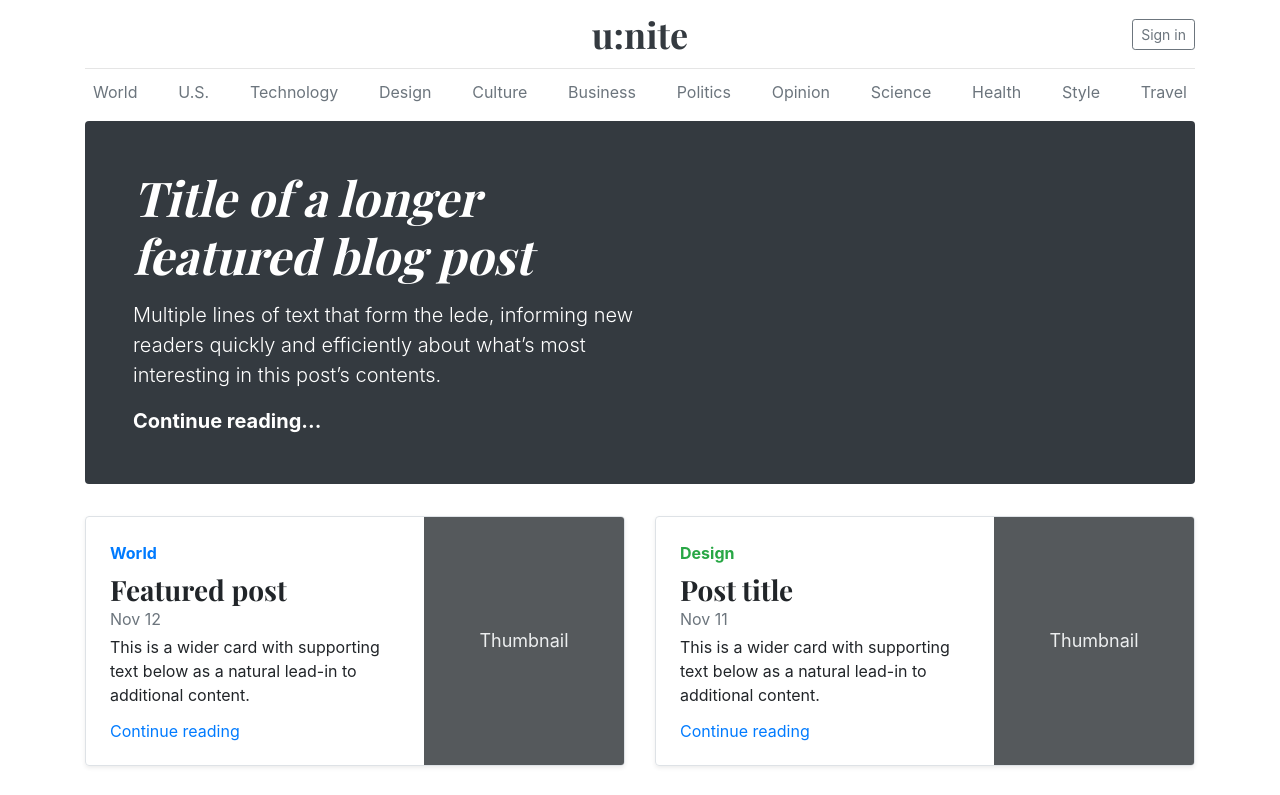
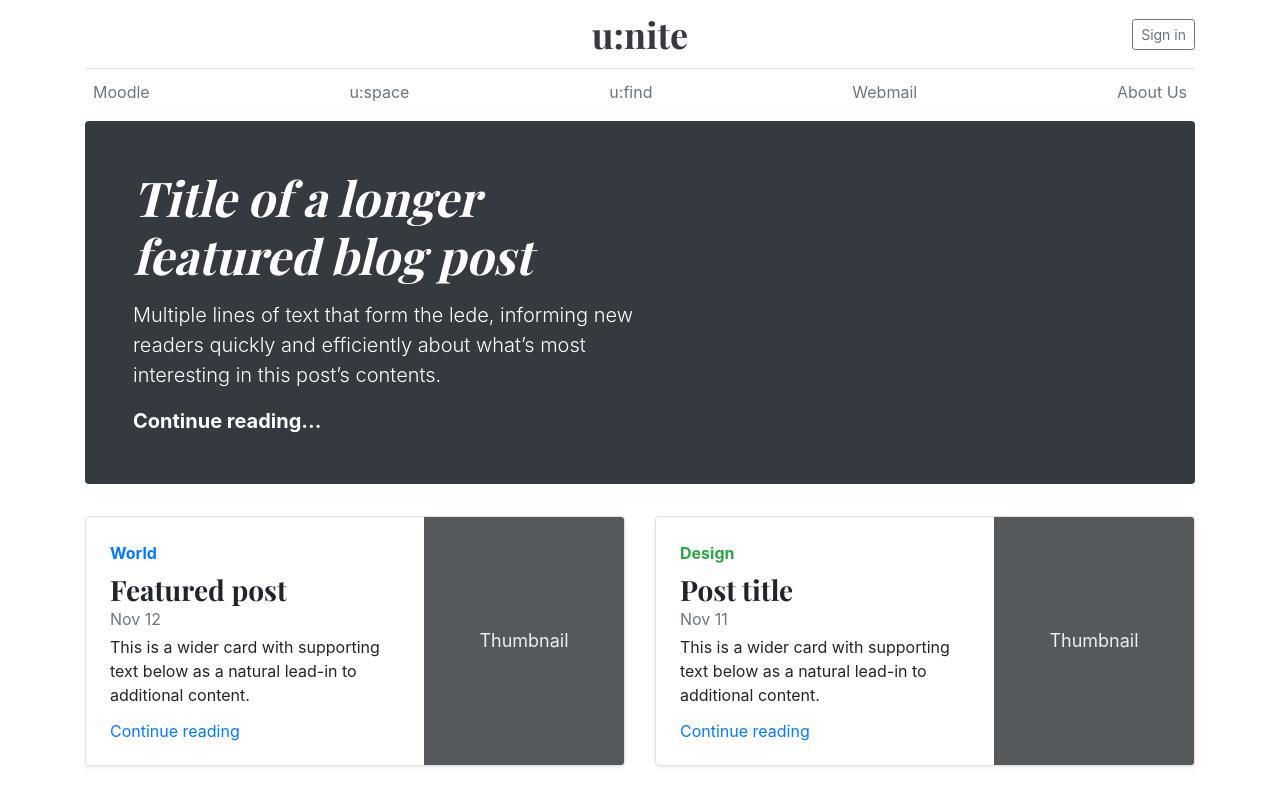
Before and after one commit to leomaro/G1_PM_unite, a plain HTML site: page index.html in a window 1280 px wide. Shown: the top 795 px of the page. Drawn offline with nearby package versions, Linux system fonts and the light colour scheme.

Commit message:
Startseite-Anpassung 2

```diff
--- a/index.html
+++ b/index.html
@@ -53,18 +53,11 @@
 
   <div class="nav-scroller py-1 mb-2">
     <nav class="nav d-flex justify-content-between">
-      <a class="p-2 text-muted" href="#">World</a>
-      <a class="p-2 text-muted" href="#">U.S.</a>
-      <a class="p-2 text-muted" href="#">Technology</a>
-      <a class="p-2 text-muted" href="#">Design</a>
-      <a class="p-2 text-muted" href="#">Culture</a>
-      <a class="p-2 text-muted" href="#">Business</a>
-      <a class="p-2 text-muted" href="#">Politics</a>
-      <a class="p-2 text-muted" href="#">Opinion</a>
-      <a class="p-2 text-muted" href="#">Science</a>
-      <a class="p-2 text-muted" href="#">Health</a>
-      <a class="p-2 text-muted" href="#">Style</a>
-      <a class="p-2 text-muted" href="#">Travel</a>
+      <a class="p-2 text-muted" href="#">Moodle</a>
+      <a class="p-2 text-muted" href="#">u:space</a>
+      <a class="p-2 text-muted" href="#">u:find</a>
+      <a class="p-2 text-muted" href="#">Webmail</a>
+      <a class="p-2 text-muted" href="#">About Us</a>
     </nav>
   </div>
 
```
